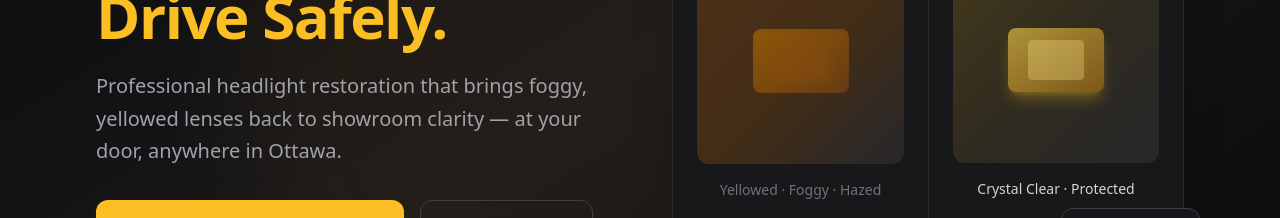
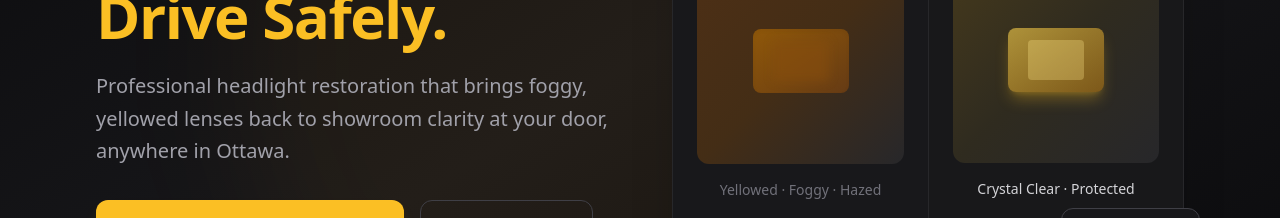
Before and after one commit to nathanyed/sb1-7ppgwmnh, a React (Vite) app: page / in a window 1280 px wide. Shown: the part 343-561 px from the top of the page. Built offline with nearby package versions, Linux system fonts and the light colour scheme.

Commit message:
Fix grammar in service description paragraph
Removed a comma from the description paragraph for clarity.

```diff
--- a/src/App.tsx
+++ b/src/App.tsx
@@ -108,7 +108,7 @@ export default function App() {
               <MapPin className="h-3.5 w-3.5"/> Mobile Service · All of Ottawa
             </div>
             <h1 className="text-5xl lg:text-6xl font-extrabold leading-tight mb-6 tracking-tight">See Clearly.<br/><span className="text-amber-400">Drive Safely.</span></h1>
-            <p className="text-zinc-400 text-xl leading-relaxed mb-8 max-w-lg">Professional headlight restoration that brings foggy, yellowed lenses back to showroom clarity — at your door, anywhere in Ottawa.</p>
+            <p className="text-zinc-400 text-xl leading-relaxed mb-8 max-w-lg">Professional headlight restoration that brings foggy, yellowed lenses back to showroom clarity at your door, anywhere in Ottawa.</p>
             <div className="flex flex-col sm:flex-row gap-4 mb-10">
               <a href="#booking" className="bg-amber-400 text-zinc-950 font-bold px-8 py-4 rounded-xl text-lg hover:bg-amber-300 transition-all duration-200 hover:scale-105 flex items-center justify-center gap-2 shadow-lg shadow-amber-400/20">Book Your Appointment <ArrowRight className="h-5 w-5"/></a>
               <a href={PHONE_HREF} className="border border-zinc-700 text-white font-semibold px-8 py-4 rounded-xl text-lg hover:border-amber-400/50 hover:bg-zinc-800 transition-all duration-200 flex items-center justify-center gap-2"><Phone className="h-5 w-5 text-amber-400"/> Call Now</a>
```
